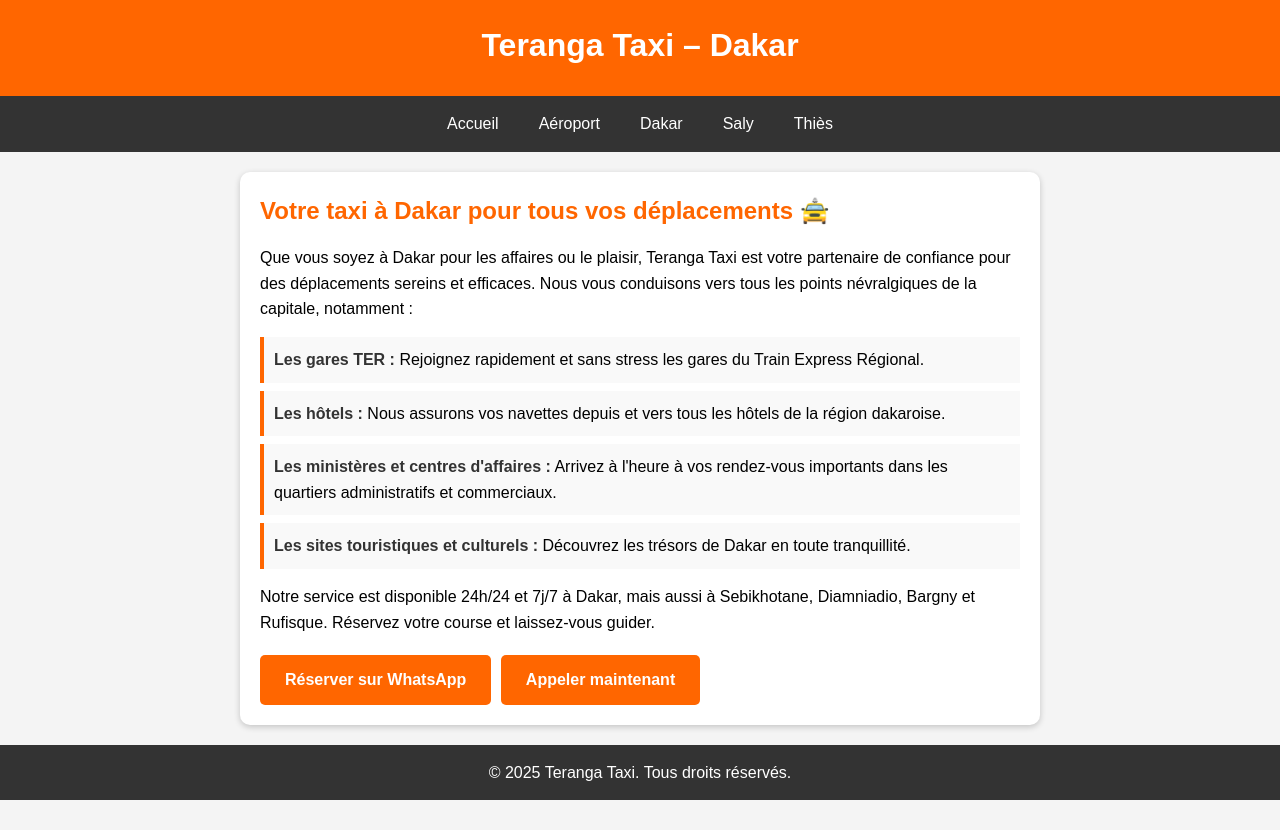
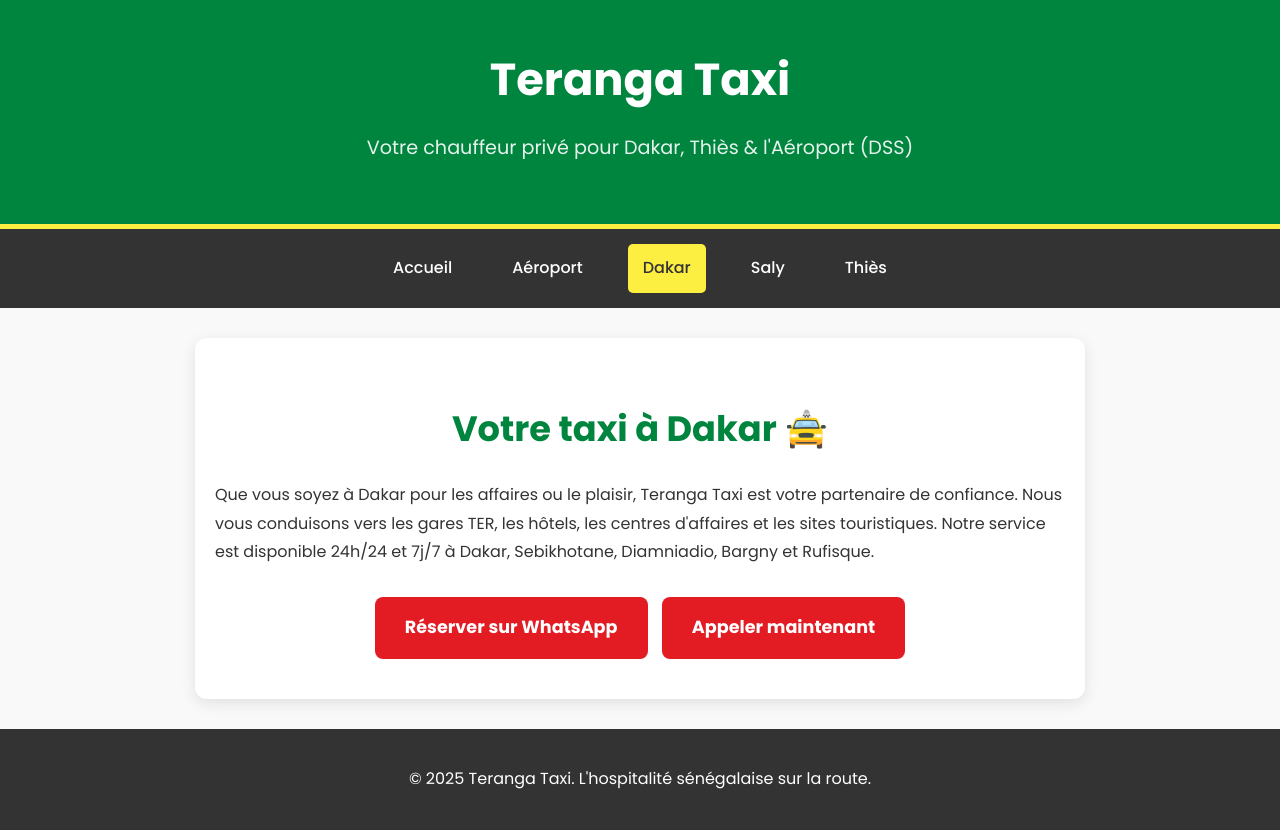
Before and after one commit to TerangaServices/teranga-taxi, a plain HTML site: page dakar.html in a window 1280 px wide. Before the commit the page ends 800 px from the top, so only its background shows below. Drawn offline with Linux system fonts and the light colour scheme.

Commit message:
Add css file

```diff
--- a/dakar.html
+++ b/dakar.html
@@ -5,61 +5,37 @@
   <meta name="viewport" content="width=device-width, initial-scale=1.0">
   <title>Taxi Dakar – Teranga Taxi Chauffeur Privé</title>
   <meta name="description" content="Besoin d’un taxi à Dakar ? Teranga Taxi vous propose un service fiable et sécurisé dans toute la capitale : Sebikhotane, Diamiadio, Bargny et Rusfique.">
-  <style>
-    * { box-sizing: border-box; margin:0; padding:0; }
-    body { font-family: Arial, sans-serif; line-height:1.6; background:#f4f4f4; }
-    header { background:#FF6600; color:white; padding:20px; text-align:center; }
-    header h1 { font-size:2em; margin-bottom:5px; }
-    header p { font-size:1em; }
-    nav { background:#333; display:flex; flex-wrap:wrap; justify-content:center; align-items:center; }
-    nav a { color:white; margin:5px 10px; text-decoration:none; padding:10px; display:block; }
-    nav a:hover { background:#444; border-radius:5px; }
-    section { padding:20px; max-width:800px; margin:auto; background:white; margin-top:20px; border-radius:10px; box-shadow:0 2px 6px rgba(0,0,0,0.2); }
-    section h2 { color:#FF6600; margin-bottom:15px; }
-    section p { margin-bottom:15px; }
-    section ul { list-style: none; padding-left: 0; margin-bottom: 15px; }
-    section ul li { background: #f9f9f9; padding: 10px; border-left: 4px solid #FF6600; margin-bottom: 8px; }
-    section ul li strong { color: #333; }
-    .cta { display:inline-block; background:#FF6600; color:white; padding:12px 25px; margin:5px 5px 0 0; text-decoration:none; border-radius:5px; font-weight:bold; }
-    .cta:hover { background:#e65c00; }
-    footer { background:#333; color:white; text-align:center; padding:15px; margin-top:20px; }
-    @media (max-width:600px){
-      nav { flex-direction: column; }
-      section { padding:15px; margin-top:15px; }
-      .cta { width:100%; text-align:center; }
-    }
-  </style>
+  <link rel="stylesheet" href="style.css">
+  <link rel="preconnect" href="https://fonts.googleapis.com">
+  <link rel="preconnect" href="https://fonts.gstatic.com" crossorigin>
+  <link href="https://fonts.googleapis.com/css2?family=Poppins:wght@400;500;700&display=swap" rel="stylesheet">
 </head>
 <body>
 
 <header>
-  <h1>Teranga Taxi – Dakar</h1>
+  <h1>Teranga Taxi</h1>
+  <p>Votre chauffeur privé pour Dakar, Thiès & l'Aéroport (DSS)</p>
 </header>
 
 <nav>
   <a href="index.html">Accueil</a>
   <a href="aeroport.html">Aéroport</a>
-  <a href="dakar.html">Dakar</a>
+  <a href="dakar.html" class="active">Dakar</a>
   <a href="saly.html">Saly</a>
   <a href="thies.html">Thiès</a>
 </nav>
 
 <section>
-  <h2>Votre taxi à Dakar pour tous vos déplacements 🚖</h2>
-  <p>Que vous soyez à Dakar pour les affaires ou le plaisir, Teranga Taxi est votre partenaire de confiance pour des déplacements sereins et efficaces. Nous vous conduisons vers tous les points névralgiques de la capitale, notamment :</p>
-  <ul>
-    <li><strong>Les gares TER :</strong> Rejoignez rapidement et sans stress les gares du Train Express Régional.</li>
-    <li><strong>Les hôtels :</strong> Nous assurons vos navettes depuis et vers tous les hôtels de la région dakaroise.</li>
-    <li><strong>Les ministères et centres d'affaires :</strong> Arrivez à l'heure à vos rendez-vous importants dans les quartiers administratifs et commerciaux.</li>
-    <li><strong>Les sites touristiques et culturels :</strong> Découvrez les trésors de Dakar en toute tranquillité.</li>
-  </ul>
-  <p>Notre service est disponible 24h/24 et 7j/7 à Dakar, mais aussi à Sebikhotane, Diamniadio, Bargny et Rufisque. Réservez votre course et laissez-vous guider.</p>
-  <a class="cta" href="https://wa.me/221XXXXXXXXX" target="_blank">Réserver sur WhatsApp</a>
-  <a class="cta" href="tel:+221XXXXXXXXX">Appeler maintenant</a>
+  <h2>Votre taxi à Dakar 🚖</h2>
+  <p>Que vous soyez à Dakar pour les affaires ou le plaisir, Teranga Taxi est votre partenaire de confiance. Nous vous conduisons vers les gares TER, les hôtels, les centres d'affaires et les sites touristiques. Notre service est disponible 24h/24 et 7j/7 à Dakar, Sebikhotane, Diamniadio, Bargny et Rufisque.</p>
+  <div class="cta-container">
+    <a class="cta" href="https://wa.me/221XXXXXXXXX" target="_blank">Réserver sur WhatsApp</a>
+    <a class="cta" href="tel:+221XXXXXXXXX">Appeler maintenant</a>
+  </div>
 </section>
 
 <footer>
-  <p>© 2025 Teranga Taxi. Tous droits réservés.</p>
+  <p>© 2025 Teranga Taxi. L'hospitalité sénégalaise sur la route.</p>
 </footer>
 
 </body>
--- /dev/null
+++ b/style.css
@@ -0,0 +1,143 @@
+/* Couleurs du Sénégal */
+:root {
+  --senegal-green: #00853F;
+  --senegal-yellow: #FDEF42;
+  --senegal-red: #E31B23;
+  --text-dark: #333333;
+  --text-light: #FFFFFF;
+  --background-light: #f9f9f9;
+}
+
+/* Style de base et typographie */
+body {
+  font-family: 'Poppins', sans-serif; /* Une police plus douce et moderne */
+  margin: 0;
+  padding: 0;
+  line-height: 1.8;
+  background-color: var(--background-light);
+  color: var(--text-dark);
+}
+
+/* En-tête */
+header {
+  background-color: var(--senegal-green);
+  color: var(--text-light);
+  padding: 40px 20px;
+  text-align: center;
+  border-bottom: 5px solid var(--senegal-yellow);
+}
+
+header h1 {
+  font-size: 2.8em;
+  margin: 0;
+  font-weight: 700;
+}
+
+header p {
+  font-size: 1.2em;
+  margin-top: 10px;
+  opacity: 0.9;
+}
+
+/* Barre de navigation */
+nav {
+  background-color: var(--text-dark);
+  display: flex;
+  justify-content: center;
+  flex-wrap: wrap;
+  padding: 10px 0;
+}
+
+nav a {
+  color: var(--text-light);
+  margin: 5px 15px;
+  text-decoration: none;
+  padding: 10px 15px;
+  font-weight: 500;
+  border-radius: 5px;
+  transition: background-color 0.3s, color 0.3s;
+}
+
+nav a:hover, nav a.active {
+  background-color: var(--senegal-yellow);
+  color: var(--text-dark);
+}
+
+/* Section principale */
+section {
+  padding: 30px 20px;
+  max-width: 850px;
+  margin: 30px auto;
+  background-color: #FFFFFF;
+  border-radius: 12px;
+  box-shadow: 0 4px 15px rgba(0, 0, 0, 0.1);
+}
+
+section h2 {
+  color: var(--senegal-green);
+  margin-bottom: 20px;
+  font-size: 2.2em;
+  text-align: center;
+  display: flex;
+  align-items: center;
+  justify-content: center;
+  gap: 15px;
+}
+
+/* Message de bienvenue sur la page d'accueil */
+.welcome-message {
+  text-align: center;
+  font-size: 1.1em;
+  margin-bottom: 25px;
+}
+
+/* Boutons d'appel à l'action (CTA) */
+.cta-container {
+  text-align: center;
+  margin-top: 20px;
+}
+
+.cta {
+  display: inline-block;
+  background-color: var(--senegal-red);
+  color: var(--text-light);
+  padding: 15px 30px;
+  margin: 10px 5px;
+  text-decoration: none;
+  border-radius: 8px;
+  font-weight: 700;
+  font-size: 1.1em;
+  transition: transform 0.2s, background-color 0.2s;
+  border: none;
+}
+
+.cta:hover {
+  background-color: #c2181f; /* Rouge plus foncé au survol */
+  transform: translateY(-2px);
+}
+
+/* Pied de page */
+footer {
+  background: var(--text-dark);
+  color: var(--text-light);
+  text-align: center;
+  padding: 20px;
+  margin-top: 30px;
+}
+
+/* Responsive */
+@media (max-width: 768px) {
+  header h1 {
+    font-size: 2.2em;
+  }
+  nav {
+    flex-direction: column;
+  }
+  section h2 {
+    font-size: 1.8em;
+  }
+  .cta {
+    width: 90%;
+    text-align: center;
+  }
+}
```
Also changed, not shown: aeroport.html (+14 -29 lines), index.html (+16 -18 lines), saly.html (+13 -28 lines), thies.html (+13 -28 lines).
